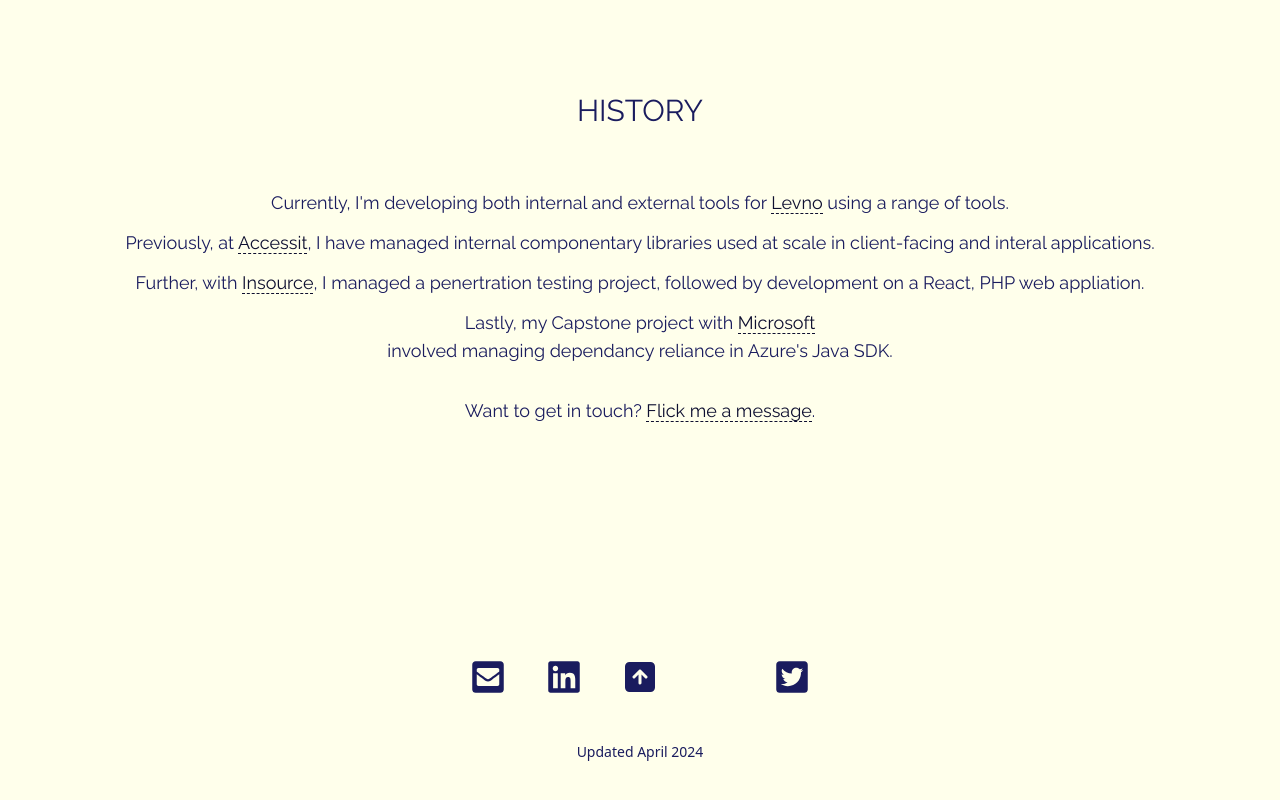
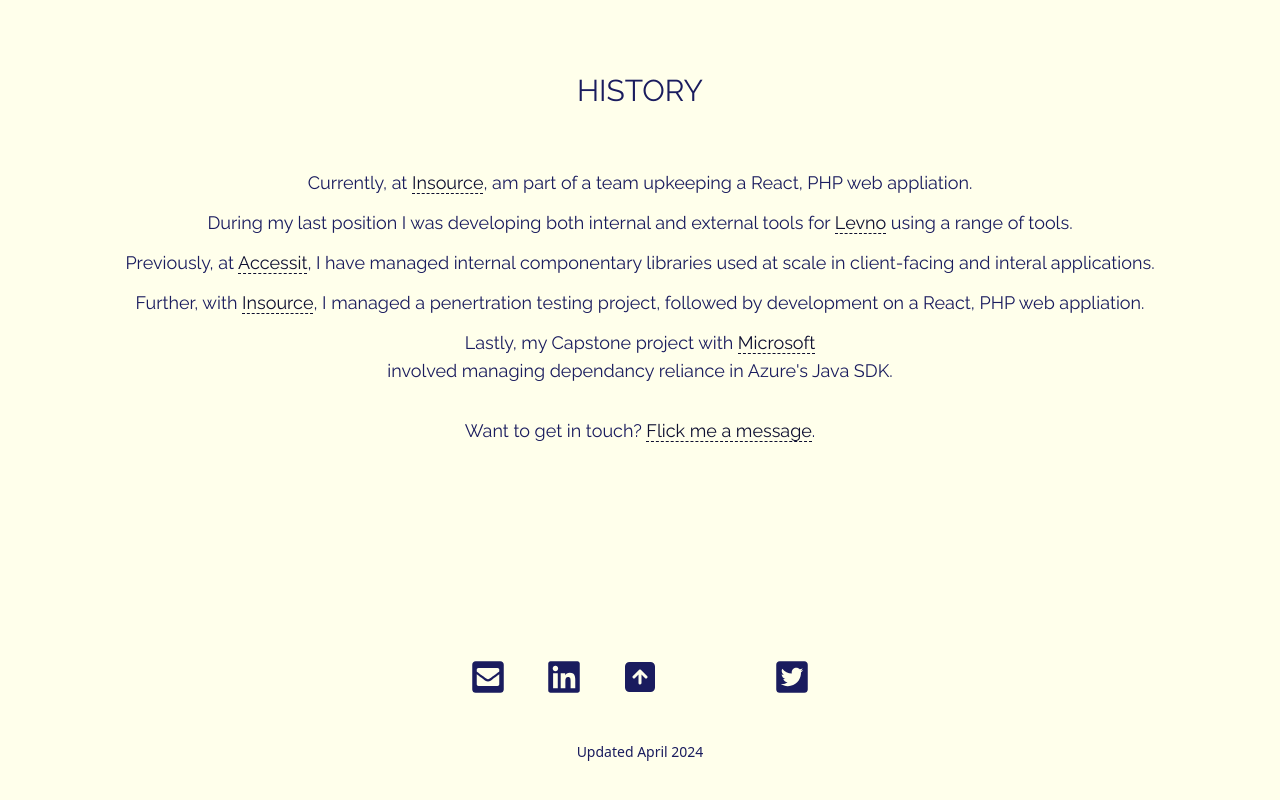
Before and after one commit to JamesSatherley/Portfolio, a React (Create React App) app: page / in a window 1280 px wide. Shown: the part 2374-3174 px from the top of the page. Built offline with nearby package versions, Linux system fonts and the light colour scheme; some icons are missing.

Commit message:
History update

```diff
--- a/src/components/History.tsx
+++ b/src/components/History.tsx
@@ -40,7 +40,17 @@ const History: React.FC = () => {
                     <div className="hidden flex-col items-center 2xl:flex">
                         <div className="mt-[30px] flex flex-row">
                             <div className="w-56 text-secondary dark:text-dark-secondary text-about">
-                                Sep, 2017 - Current
+                                Aug 2024 - Current
+                            </div>
+                            <div className="border-2 rounded-full h-5 w-5 border-primary dark:border-dark-primary shadow-about dark:shadow-dark-about" />
+                        </div>
+                        <div className="flex flex-row">
+                            <div className="w-56 text-secondary dark:text-dark-secondary" />
+                            <div className="h-[60px] w-0 border-l-2 border-primary dark:border-dark-secondary shadow-about dark:shadow-dark-about-secondary" />
+                        </div>
+                        <div className="flex flex-row">
+                            <div className="w-56 text-secondary dark:text-dark-secondary text-about">
+                                Sep 2023 - Aug 2024
                             </div>
                             <div className="border-2 rounded-full h-5 w-5 border-primary dark:border-dark-primary shadow-about dark:shadow-dark-about" />
                         </div>
@@ -77,7 +87,19 @@ const History: React.FC = () => {
                     </div>
                     <div className="flex flex-col 2xl:w-[24rem] 2xl:px-0 px-4">
                         <span className="text-lg pt-3 text-secondary dark:text-dark-secondary">
-                            Currently, I'm developing both internal and external tools for{' '}
+                            Currently, at{' '}
+                            <a
+                                className="text-primary dark:text-dark-primary border-b border-dashed"
+                                href="https://www.insourcerecruit.com/"
+                                rel="noreferrer"
+                                target="_blank"
+                            >
+                                Insource
+                            </a>
+                            , am part of a team upkeeping a React, PHP web appliation.
+                        </span>
+                        <span className="text-lg pt-3 text-secondary dark:text-dark-secondary">
+                            During my last position I was developing both internal and external tools for{' '}
                             <a
                                 className="text-primary dark:text-dark-primary border-b border-dashed"
                                 href="https://www.levno.com/"
```
Also changed, not shown: 1 other file (tests, documents, lock files or other folders).
